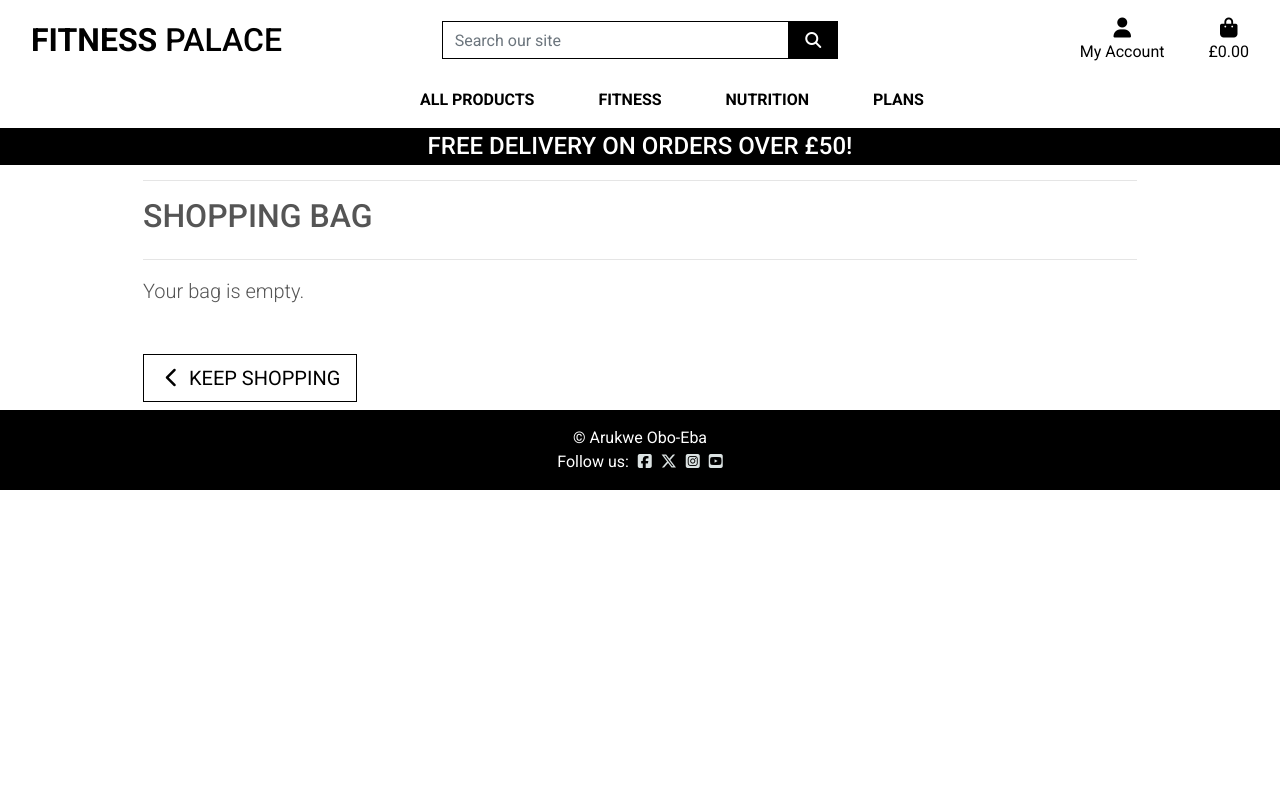
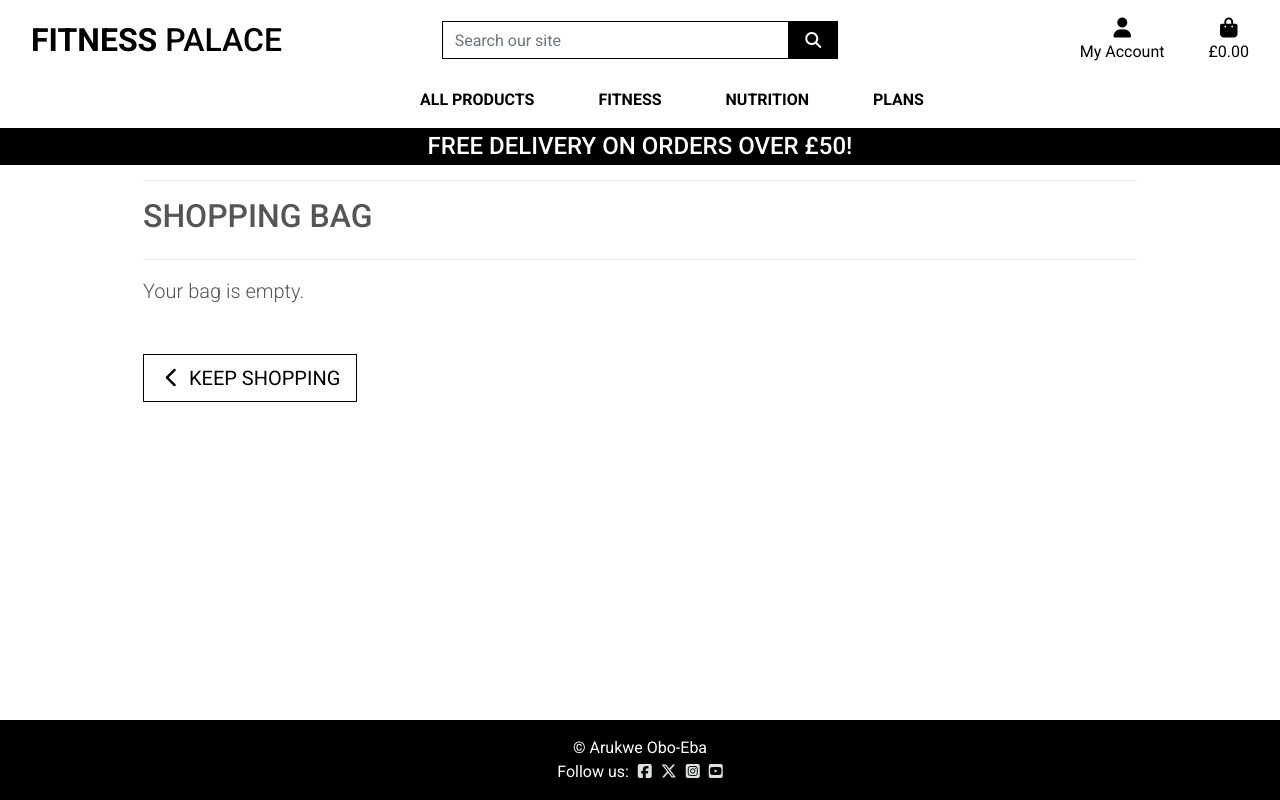
Before and after one commit to osaroo3/fitness-palace-ci-project5, a Django app: page /bag/ in a window 1280 px wide. Run offline with Django 3.2, Linux system fonts and the light colour scheme; parts of the project's set-up code (start-up, migrations or seed data) failed here and were passed over; some libraries are stand-ins or nearby versions.

Commit message:
Added more styling properties to the body

```diff
--- a/static/css/base.css
+++ b/static/css/base.css
@@ -8,7 +8,9 @@ body {
     height: calc(100vh - 164px);
     color: #555;
     font-family: 'Roboto';
-    width: 100%;
+    display: flex;
+    flex-direction: column;
+    min-height: 100vh;
 }
 
 /* from Bulma */
```
